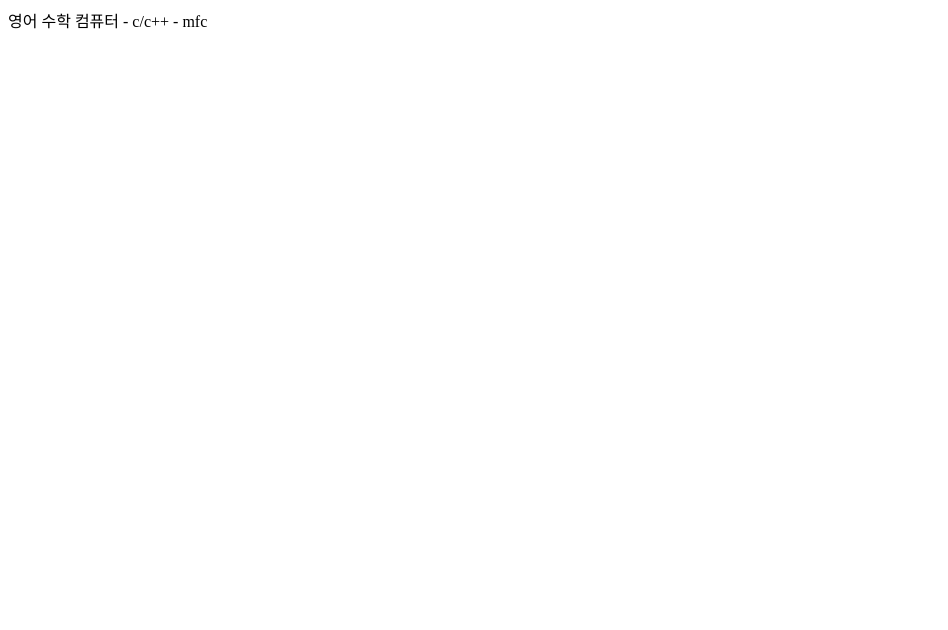
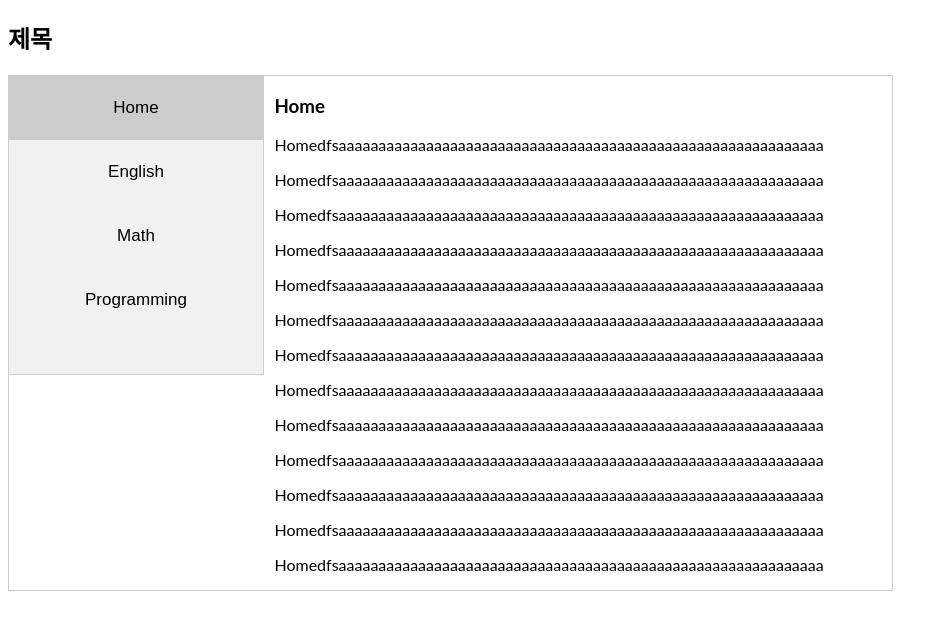
Before and after one commit to HotIceAmericano/HotIceLatte, a plain HTML site: page index.html in a window 1280 px wide. Shown: the whole page, without its empty margins (0-948 px from the left). Drawn offline with Linux system fonts and the light colour scheme.

Commit message:
index.html 수정

```diff
--- a/index.html
+++ b/index.html
@@ -1,12 +1,187 @@
 <!DOCTYPE html>
-<html lang="en">
+<html>
   <head>
-    <meta charset="UTF-8" />
-    <meta name="viewport" content="width=device-width, initial-scale=1.0" />
-    <meta http-equiv="X-UA-Compatible" content="ie=edge" />
-    <title>Document</title>
+    <meta name="viewport" content="width=device-width, initial-scale=1" />
+    <style>
+      * {
+        box-sizing: border-box;
+      }
+      body {
+        font-family: "Lato", sans-serif;
+      }
+
+      /* Style the tab */
+      .tab {
+        float: left;
+        border: 1px solid #ccc;
+        background-color: #f1f1f1;
+        width: 20%;
+        height: 300px;
+        position: fixed;
+      }
+
+      /* Style the buttons inside the tab */
+      .tab button {
+        display: block;
+        background-color: inherit;
+        color: black;
+        padding: 22px 16px;
+        width: 100%;
+        border: none;
+        outline: none;
+        text-align: center;
+        cursor: pointer;
+        transition: 0.3s;
+        font-size: 17px;
+      }
+
+      /* Change background color of buttons on hover */
+      .tab button:hover {
+        background-color: #ddd;
+      }
+
+      /* Create an active/current "tab button" class */
+      .tab button.active {
+        background-color: #ccc;
+      }
+
+      /* Style the tab content */
+      .tabcontent {
+        float: left;
+        padding: 0px 21%;
+        border: 1px solid #ccc;
+        width: 70%;
+        height: 100%;
+      }
+      .dropdown-container {
+        display: none;
+        background-color: #262626;
+        padding-left: 8px;
+      }
+    </style>
+    <title>윤태원</title>
   </head>
   <body>
-    영어 수학 컴퓨터 - c/c++ - mfc
+    <h2>제목</h2>
+
+    <div class="tab">
+      <button
+        class="tablinks"
+        onclick="openMenu(event, 'Home')"
+        id="defaultOpen"
+      >
+        Home
+      </button>
+      <button class="tablinks" onclick="openMenu(event, 'English')">
+        English
+      </button>
+      <button class="tablinks" onclick="openMenu(event, 'Math')">
+        Math
+      </button>
+      <button
+        id="Programming"
+        class="tablinks"
+        onclick="openMenu(event, 'Programming')"
+      >
+        Programming
+      </button>
+      <div class="dropdown-container">
+        <a href="#">Link 1</a>
+        <a href="#">Link 2</a>
+        <a href="#">Link 3</a>
+      </div>
+    </div>
+
+    <div id="Home" class="tabcontent">
+      <h3>Home</h3>
+      <p>
+        Homedfsaaaaaaaaaaaaaaaaaaaaaaaaaaaaaaaaaaaaaaaaaaaaaaaaaaaaaaaaaaaaa
+      </p>
+      <p>
+        Homedfsaaaaaaaaaaaaaaaaaaaaaaaaaaaaaaaaaaaaaaaaaaaaaaaaaaaaaaaaaaaaa
+      </p>
+      <p>
+        Homedfsaaaaaaaaaaaaaaaaaaaaaaaaaaaaaaaaaaaaaaaaaaaaaaaaaaaaaaaaaaaaa
+      </p>
+      <p>
+        Homedfsaaaaaaaaaaaaaaaaaaaaaaaaaaaaaaaaaaaaaaaaaaaaaaaaaaaaaaaaaaaaa
+      </p>
+      <p>
+        Homedfsaaaaaaaaaaaaaaaaaaaaaaaaaaaaaaaaaaaaaaaaaaaaaaaaaaaaaaaaaaaaa
+      </p>
+      <p>
+        Homedfsaaaaaaaaaaaaaaaaaaaaaaaaaaaaaaaaaaaaaaaaaaaaaaaaaaaaaaaaaaaaa
+      </p>
+      <p>
+        Homedfsaaaaaaaaaaaaaaaaaaaaaaaaaaaaaaaaaaaaaaaaaaaaaaaaaaaaaaaaaaaaa
+      </p>
+      <p>
+        Homedfsaaaaaaaaaaaaaaaaaaaaaaaaaaaaaaaaaaaaaaaaaaaaaaaaaaaaaaaaaaaaa
+      </p>
+      <p>
+        Homedfsaaaaaaaaaaaaaaaaaaaaaaaaaaaaaaaaaaaaaaaaaaaaaaaaaaaaaaaaaaaaa
+      </p>
+      <p>
+        Homedfsaaaaaaaaaaaaaaaaaaaaaaaaaaaaaaaaaaaaaaaaaaaaaaaaaaaaaaaaaaaaa
+      </p>
+      <p>
+        Homedfsaaaaaaaaaaaaaaaaaaaaaaaaaaaaaaaaaaaaaaaaaaaaaaaaaaaaaaaaaaaaa
+      </p>
+      <p>
+        Homedfsaaaaaaaaaaaaaaaaaaaaaaaaaaaaaaaaaaaaaaaaaaaaaaaaaaaaaaaaaaaaa
+      </p>
+      <p>
+        Homedfsaaaaaaaaaaaaaaaaaaaaaaaaaaaaaaaaaaaaaaaaaaaaaaaaaaaaaaaaaaaaa
+      </p>
+    </div>
+
+    <div id="English" class="tabcontent">
+      <h3>English</h3>
+      <p>English</p>
+    </div>
+
+    <div id="Math" class="tabcontent">
+      <h3>Math</h3>
+      <p>Math</p>
+    </div>
+
+    <div id="Programming" class="tabcontent">
+      <h3>Programming</h3>
+      <p>Programming</p>
+    </div>
+
+    <script>
+      function openMenu(evt, cityName) {
+        var i, tabcontent, tablinks;
+        tabcontent = document.getElementsByClassName("tabcontent");
+        for (i = 0; i < tabcontent.length; i++) {
+          tabcontent[i].style.display = "none";
+        }
+        tablinks = document.getElementsByClassName("tablinks");
+        for (i = 0; i < tablinks.length; i++) {
+          tablinks[i].className = tablinks[i].className.replace(" active", "");
+        }
+        document.getElementById(cityName).style.display = "block";
+        evt.currentTarget.className += " active";
+      }
+
+      // Get the element with id="defaultOpen" and click on it
+      document.getElementById("defaultOpen").click();
+
+      var dropdown = document.getElementsByClassName("Programming");
+      var i;
+
+      for (i = 0; i < dropdown.length; i++) {
+        dropdown[i].addEventListener("click", function() {
+          this.classList.toggle("active");
+          var dropdownContent = this.nextElementSibling;
+          if (dropdownContent.style.display === "block") {
+            dropdownContent.style.display = "none";
+          } else {
+            dropdownContent.style.display = "block";
+          }
+        });
+      }
+    </script>
   </body>
 </html>
```
